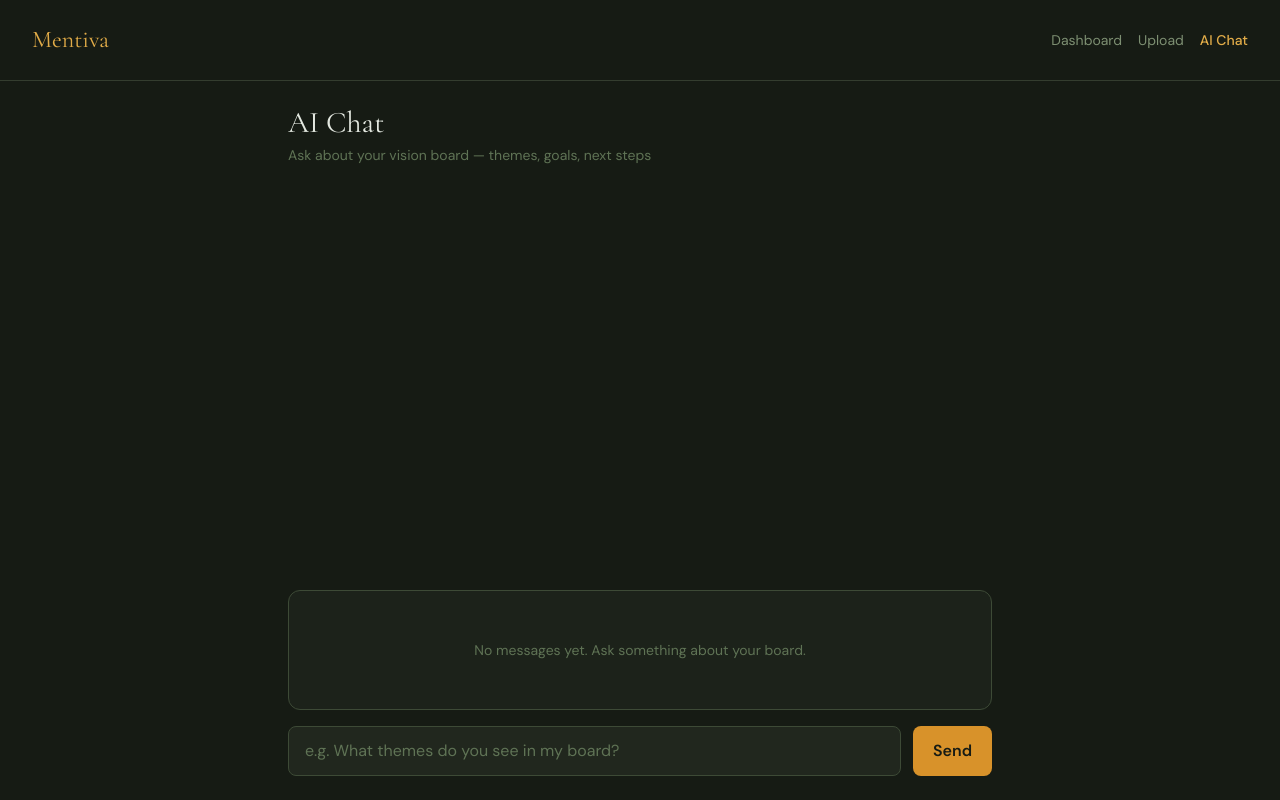
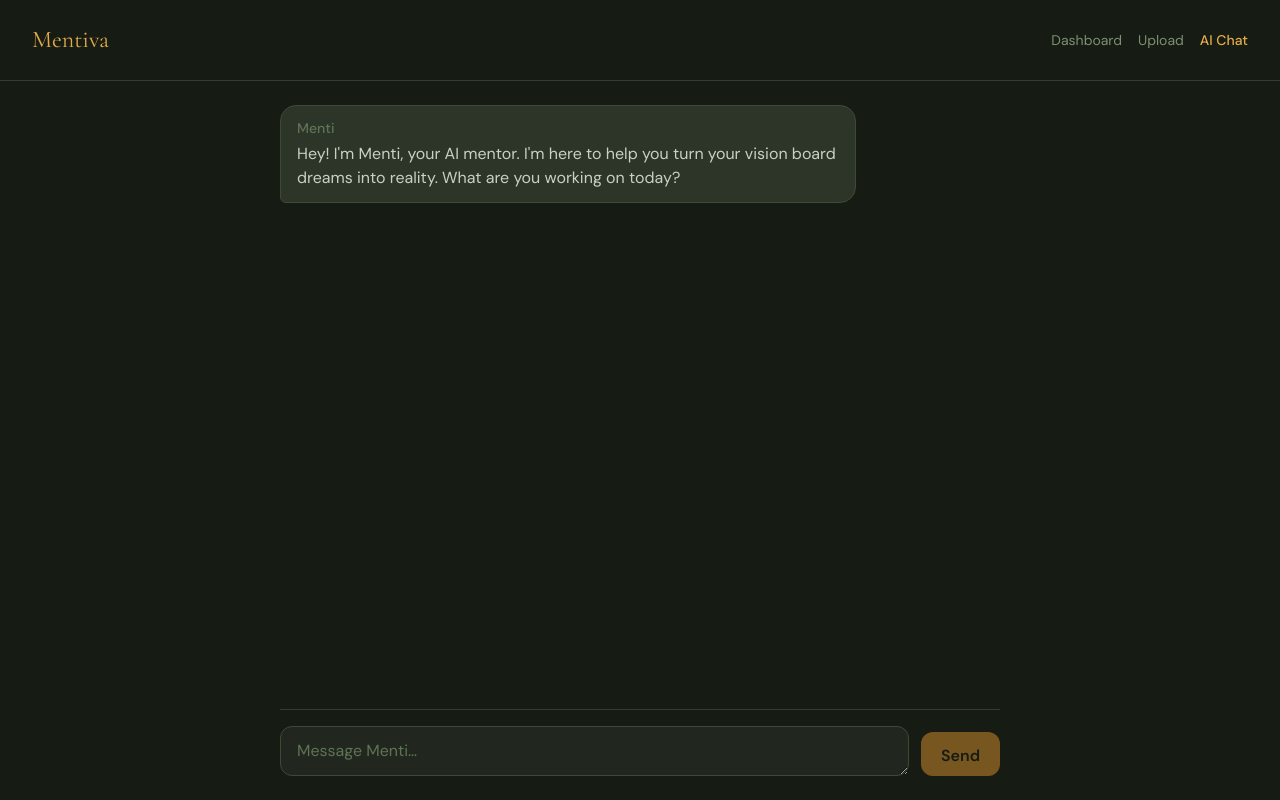
Before and after one commit to mikac444/mentiva-app, a Next.js app: page /chat in a window 1280 px wide. Built offline with nearby package versions, Linux system fonts and the light colour scheme; no server answers.

Commit message:
add AI chat mentor Menti

```diff
--- /dev/null
+++ b/app/api/chat/route.ts
@@ -0,0 +1,87 @@
+import Anthropic from "@anthropic-ai/sdk";
+import { NextResponse } from "next/server";
+import type { AnalysisResult } from "@/lib/analyze-types";
+
+export const dynamic = "force-dynamic";
+
+function buildSystemPrompt(visionBoard?: AnalysisResult | null): string {
+  let prompt = `You are Menti, a warm, motivational AI mentor and life coach for the Mentiva vision board app. Your role is to help users turn their vision board dreams into reality.
+
+Be encouraging but practical. Give actionable advice, ask thoughtful follow-up questions, and help users break big goals into small steps. Use a friendly, conversational tone—like a supportive friend who's also a great coach. Keep responses focused and not overly long unless the user asks for more.`;
+
+  if (visionBoard && (visionBoard.themes?.length || visionBoard.goals?.length || visionBoard.actionSteps?.length)) {
+    prompt += `\n\nThe user has shared their vision board analysis. When relevant, reference their themes, goals, or action steps to personalize your advice:\n`;
+    if (visionBoard.themes?.length) {
+      prompt += `\nThemes: ${visionBoard.themes.join(", ")}`;
+    }
+    if (visionBoard.goals?.length) {
+      prompt += `\nGoals: ${visionBoard.goals.join(", ")}`;
+    }
+    if (visionBoard.actionSteps?.length) {
+      prompt += `\nAction steps they're considering: ${visionBoard.actionSteps.map((s) => s.title).join("; ")}`;
+    }
+    prompt += `\n\nUse this context to give more tailored, relevant guidance when it fits the conversation.`;
+  }
+
+  return prompt;
+}
+
+export type ChatMessage = { role: "user" | "assistant"; content: string };
+
+export function GET() {
+  return NextResponse.json(
+    { error: "Method not allowed. Use POST to send messages." },
+    { status: 405, headers: { Allow: "POST" } }
+  );
+}
+
+export async function POST(request: Request) {
+  try {
+    const apiKey = process.env.ANTHROPIC_API_KEY;
+    if (!apiKey) {
+      return NextResponse.json(
+        { error: "ANTHROPIC_API_KEY is not configured" },
+        { status: 500 }
+      );
+    }
+
+    const body = await request.json();
+    const { messages = [], visionBoard = null } = body as {
+      messages?: ChatMessage[];
+      visionBoard?: AnalysisResult | null;
+    };
+
+    if (!Array.isArray(messages) || messages.length === 0) {
+      return NextResponse.json(
+        { error: "messages array is required and must not be empty" },
+        { status: 400 }
+      );
+    }
+
+    const anthropic = new Anthropic({ apiKey });
+    const system = buildSystemPrompt(visionBoard);
+
+    const apiMessages = messages.map((m) => ({
+      role: m.role as "user" | "assistant",
+      content: m.content,
+    }));
+
+    const response = await anthropic.messages.create({
+      model: "claude-sonnet-4-5-20250929",
+      max_tokens: 1024,
+      system,
+      messages: apiMessages,
+    });
+
+    const reply = response.content
+      .filter((block): block is { type: "text"; text: string } => block.type === "text")
+      .map((block) => block.text)
+      .join("");
+
+    return NextResponse.json({ reply });
+  } catch (err) {
+    console.error("Chat API error:", err);
+    const message = err instanceof Error ? err.message : "Chat failed";
+    return NextResponse.json({ error: message }, { status: 500 });
+  }
+}
--- a/app/chat/page.tsx
+++ b/app/chat/page.tsx
@@ -1,43 +1,133 @@
+"use client";
+
 import Link from "next/link";
+import { useState, useRef, useEffect } from "react";
 import { Nav } from "@/components/Nav";
 
+const WELCOME_MESSAGE =
+  "Hey! I'm Menti, your AI mentor. I'm here to help you turn your vision board dreams into reality. What are you working on today?";
+
+type Message = { role: "user" | "assistant"; content: string };
+
 export default function ChatPage() {
+  const [messages, setMessages] = useState<Message[]>([
+    { role: "assistant", content: WELCOME_MESSAGE },
+  ]);
+  const [input, setInput] = useState("");
+  const [isLoading, setIsLoading] = useState(false);
+  const [error, setError] = useState<string | null>(null);
+  const bottomRef = useRef<HTMLDivElement>(null);
+  const inputRef = useRef<HTMLTextAreaElement>(null);
+
+  useEffect(() => {
+    bottomRef.current?.scrollIntoView({ behavior: "smooth" });
+  }, [messages]);
+
+  async function handleSubmit(e: React.FormEvent) {
+    e.preventDefault();
+    const text = input.trim();
+    if (!text || isLoading) return;
+
+    setError(null);
+    setInput("");
+    const userMessage: Message = { role: "user", content: text };
+    setMessages((prev) => [...prev, userMessage]);
+    setIsLoading(true);
+
+    try {
+      const history = [...messages, userMessage];
+      const res = await fetch("/api/chat", {
+        method: "POST",
+        headers: { "Content-Type": "application/json" },
+        body: JSON.stringify({
+          messages: history.map((m) => ({ role: m.role, content: m.content })),
+        }),
+      });
+
+      const data = await res.json().catch(() => ({}));
+
+      if (!res.ok) {
+        throw new Error(data.error || `Request failed: ${res.status}`);
+      }
+
+      const reply = typeof data.reply === "string" ? data.reply : "";
+      setMessages((prev) => [...prev, { role: "assistant", content: reply }]);
+    } catch (err) {
+      setError(err instanceof Error ? err.message : "Something went wrong");
+    } finally {
+      setIsLoading(false);
+      inputRef.current?.focus();
+    }
+  }
+
   return (
     <div className="min-h-screen flex flex-col bg-sage-950">
-      <header className="flex items-center justify-between px-4 sm:px-6 lg:px-8 py-6 border-b border-sage-800">
-        <Link href="/" className="font-serif text-2xl text-gold-400">
+      <header className="shrink-0 flex items-center justify-between px-4 sm:px-6 lg:px-8 py-4 sm:py-6 border-b border-sage-800">
+        <Link href="/" className="font-serif text-xl sm:text-2xl text-gold-400">
           Mentiva
         </Link>
         <Nav active="chat" />
       </header>
 
-      <main className="flex-1 flex flex-col px-4 sm:px-6 lg:px-8 py-6 max-w-3xl mx-auto w-full">
-        <h1 className="font-serif text-2xl sm:text-3xl text-sage-100">
-          AI Chat
-        </h1>
-        <p className="mt-1 text-sage-500 text-sm">
-          Ask about your vision board — themes, goals, next steps
+      <main className="flex-1 flex flex-col min-h-0 max-w-3xl w-full mx-auto px-4 sm:px-6 py-4 sm:py-6">
+        <div className="flex-1 overflow-y-auto space-y-4 sm:space-y-5 pb-4">
+          {messages.map((msg, i) => (
+            <div
+              key={i}
+              className={`flex ${msg.role === "user" ? "justify-end" : "justify-start"}`}
+            >
+              <div
+                className={`max-w-[85%] sm:max-w-[80%] rounded-2xl px-4 py-3 ${
+                  msg.role === "user"
+                    ? "bg-gold-500/20 text-sage-100 rounded-br-md"
+                    : "bg-sage-800/80 text-sage-200 border border-sage-700 rounded-bl-md"
+                }`}
+              >
+                <p className="text-sm font-medium text-sage-500 mb-1">
+                  {msg.role === "user" ? "You" : "Menti"}
                 </p>
+                <p className="text-sm sm:text-base whitespace-pre-wrap break-words">
+                  {msg.content}
+                </p>
+              </div>
+            </div>
+          ))}
+          <div ref={bottomRef} />
+        </div>
 
-        <div className="flex-1 flex flex-col justify-end mt-8 min-h-[320px]">
-          <div className="rounded-xl border border-sage-700 bg-sage-900/30 p-4 mb-4 min-h-[120px] flex items-center justify-center text-sage-500 text-sm">
-            No messages yet. Ask something about your board.
+        {error && (
+          <div className="shrink-0 rounded-lg border border-red-900/50 bg-red-950/20 px-4 py-2 text-red-300 text-sm mb-3">
+            {error}
           </div>
-          <form className="flex gap-3" action="#" method="POST">
-            <input
-              type="text"
-              name="message"
-              placeholder="e.g. What themes do you see in my board?"
-              className="flex-1 rounded-lg border border-sage-700 bg-sage-900/50 px-4 py-3 text-sage-100 placeholder-sage-500 focus:border-gold-500/50 focus:ring-1 focus:ring-gold-500/50 outline-none"
+        )}
+
+        <form
+          onSubmit={handleSubmit}
+          className="shrink-0 flex gap-2 sm:gap-3 items-end border-t border-sage-800 pt-4"
+        >
+          <textarea
+            ref={inputRef}
+            value={input}
+            onChange={(e) => setInput(e.target.value)}
+            onKeyDown={(e) => {
+              if (e.key === "Enter" && !e.shiftKey) {
+                e.preventDefault();
+                handleSubmit(e);
+              }
+            }}
+            placeholder="Message Menti…"
+            rows={1}
+            disabled={isLoading}
+            className="flex-1 min-h-[44px] max-h-32 resize-y rounded-xl border border-sage-700 bg-sage-900/50 px-4 py-3 text-sage-100 placeholder-sage-500 focus:border-gold-500/50 focus:ring-1 focus:ring-gold-500/50 outline-none disabled:opacity-50 text-sm sm:text-base"
           />
           <button
             type="submit"
-              className="rounded-lg bg-gold-500 hover:bg-gold-400 text-sage-950 font-semibold px-5 py-3 transition-colors"
+            disabled={!input.trim() || isLoading}
+            className="shrink-0 rounded-xl bg-gold-500 hover:bg-gold-400 disabled:opacity-50 disabled:cursor-not-allowed text-sage-950 font-semibold px-4 sm:px-5 py-3 h-[44px] transition-colors"
           >
             Send
           </button>
         </form>
-        </div>
       </main>
     </div>
   );
```
Lines whose indentation alone changed are shown as unchanged.
